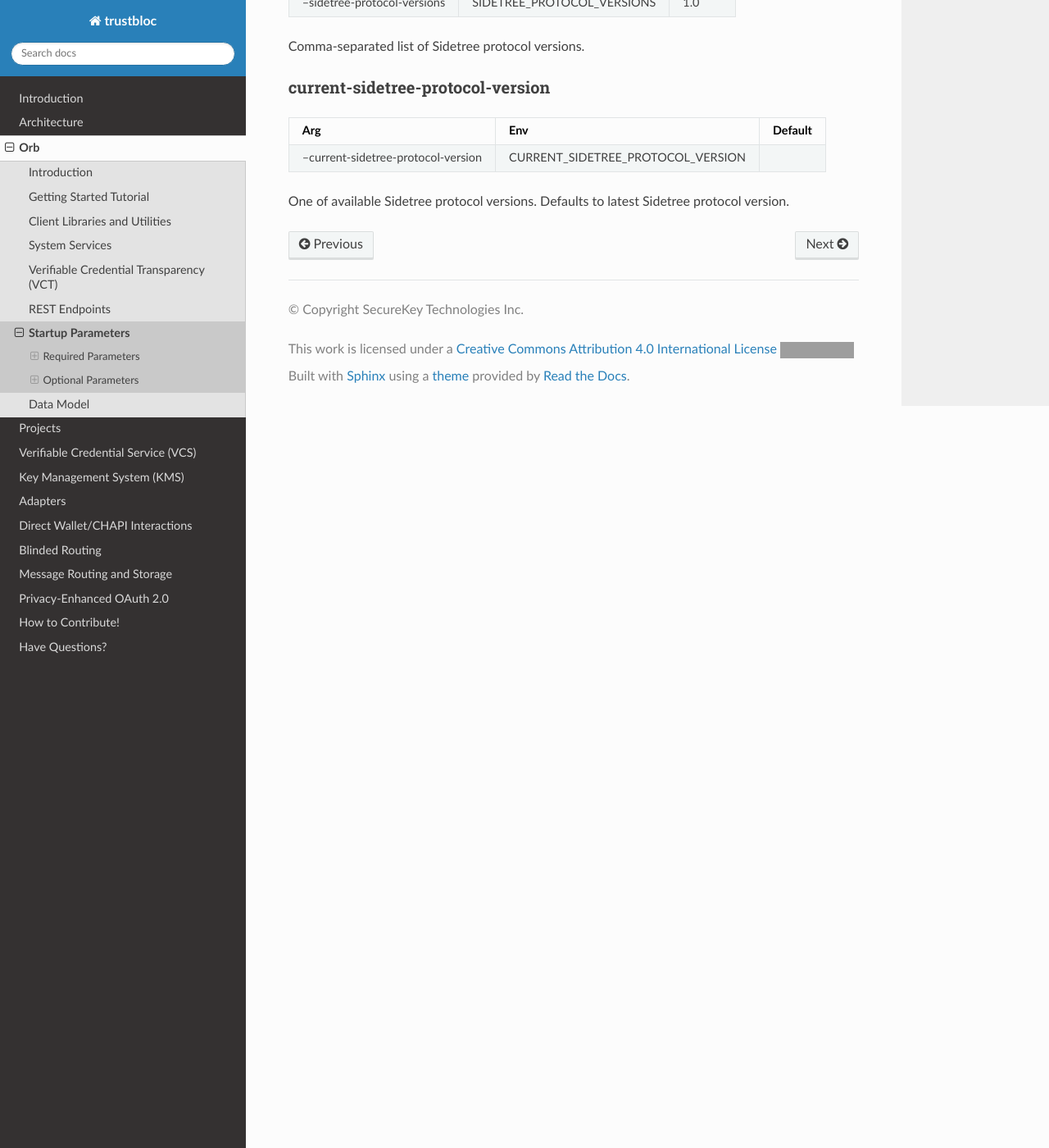
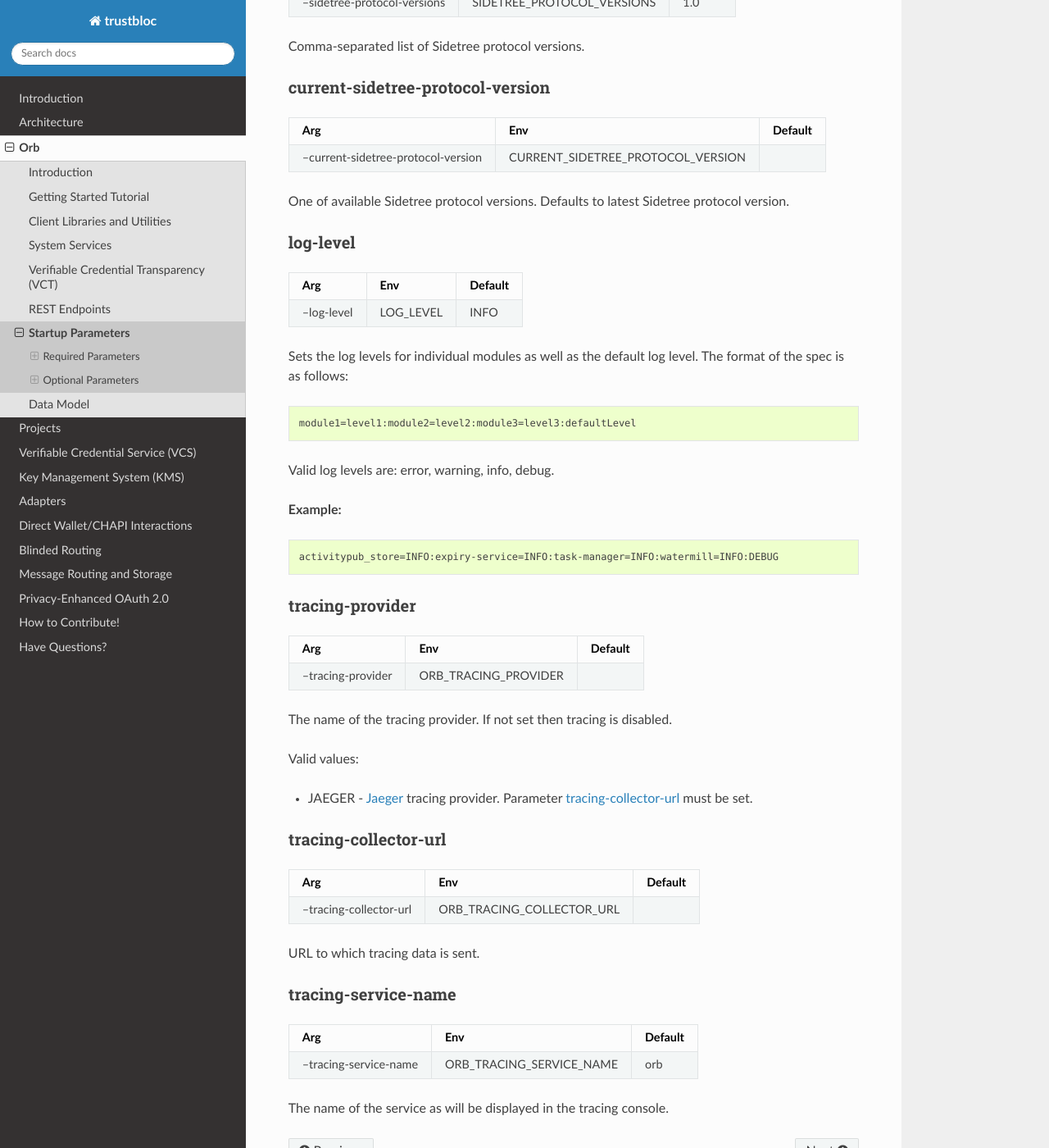
Before and after one commit to trustbloc/docs, a Sphinx documentation site: the page built from readthedocs/source/orb/parameters.md, in a window 1280 px wide and 1400 px high, scrolled down 21399 px. Shown: the whole window at 82% size. Built offline with Sphinx 7.4.7 and the Read the Docs theme 2.0.0, drawn with Linux system fonts in a browser that asks for light colours; grey boxes are pictures that could not be loaded.

Commit message:
docs: Added logging endpoint and tracing params
Signed-off-by: Bob Stasyszyn <Bob.Stasyszyn@securekey.com>

````diff
--- a/readthedocs/source/orb/parameters.md
+++ b/readthedocs/source/orb/parameters.md
@@ -873,3 +873,52 @@
 | --current-sidetree-protocol-version | CURRENT_SIDETREE_PROTOCOL_VERSION |         |
 
 One of available Sidetree protocol versions. Defaults to latest Sidetree protocol version.
+
+### log-level
+
+| Arg         | Env        | Default |
+|-------------|------------|---------|
+| --log-level | LOG_LEVEL  | INFO    |
+
+Sets the log levels for individual modules as well as the default log level. The format of the spec is as follows:
+
+```text
+module1=level1:module2=level2:module3=level3:defaultLevel
+```
+
+Valid log levels are: error, warning, info, debug.
+
+**Example:**
+
+```text
+activitypub_store=INFO:expiry-service=INFO:task-manager=INFO:watermill=INFO:DEBUG
+```
+
+### tracing-provider
+
+| Arg                 | Env                  | Default |
+|---------------------|----------------------|---------|
+| --tracing-provider  | ORB_TRACING_PROVIDER |         |
+
+The name of the tracing provider. If not set then tracing is disabled.
+
+Valid values:
+
+- JAEGER - [Jaeger](https://www.jaegertracing.io/) tracing provider. Parameter [tracing-collector-url](#tracing-collector-url) must be set.
+
+### tracing-collector-url
+
+| Arg                      | Env                       | Default |
+|--------------------------|---------------------------|---------|
+| --tracing-collector-url  | ORB_TRACING_COLLECTOR_URL |         |
+
+URL to which tracing data is sent.
+
+
+### tracing-service-name
+
+| Arg                     | Env                      | Default |
+|-------------------------|--------------------------|---------|
+| --tracing-service-name  | ORB_TRACING_SERVICE_NAME | orb     |
+
+The name of the service as will be displayed in the tracing console.
--- a/readthedocs/source/orb/restendpoints/system.md
+++ b/readthedocs/source/orb/restendpoints/system.md
@@ -327,7 +327,6 @@
 . . .
 ```
 
-
 ## Health Check Endpoint
 
 **Endpoint:** /healthcheck
@@ -374,3 +373,46 @@
   "currentTime": "2022-06-24T20:10:43.0115373Z"
 }
 ```
+
+## Log Levels Endpoint
+
+**Endpoint:** /loglevels
+
+The log levels endpoint allows you to dynamically update the log levels of individual modules and/or to change the default log level.
+The format of the spec is as follows:
+
+```text
+module1=level1:module2=level2:module3=level3:defaultLevel
+```
+
+Valid log levels are: error, warning, info, debug.
+
+### GET
+
+**Example**
+
+Request:
+
+```
+GET /loglevels HTTP/1.1
+Host: orb.domain1.com
+Accept: text/plain
+```
+
+Response:
+
+```text
+activitypub_store=INFO:expiry-service=INFO:task-manager=INFO:watermill=INFO:DEBUG
+```
+
+### POST
+
+**Example**
+
+```
+POST /loglevels HTTP/1.1
+Host: orb.domain1.com
+Content-Type: text/plain
+
+activitypub_store=INFO:expiry-service=INFO:task-manager=INFO:watermill=INFO:DEBUG
+```
````
